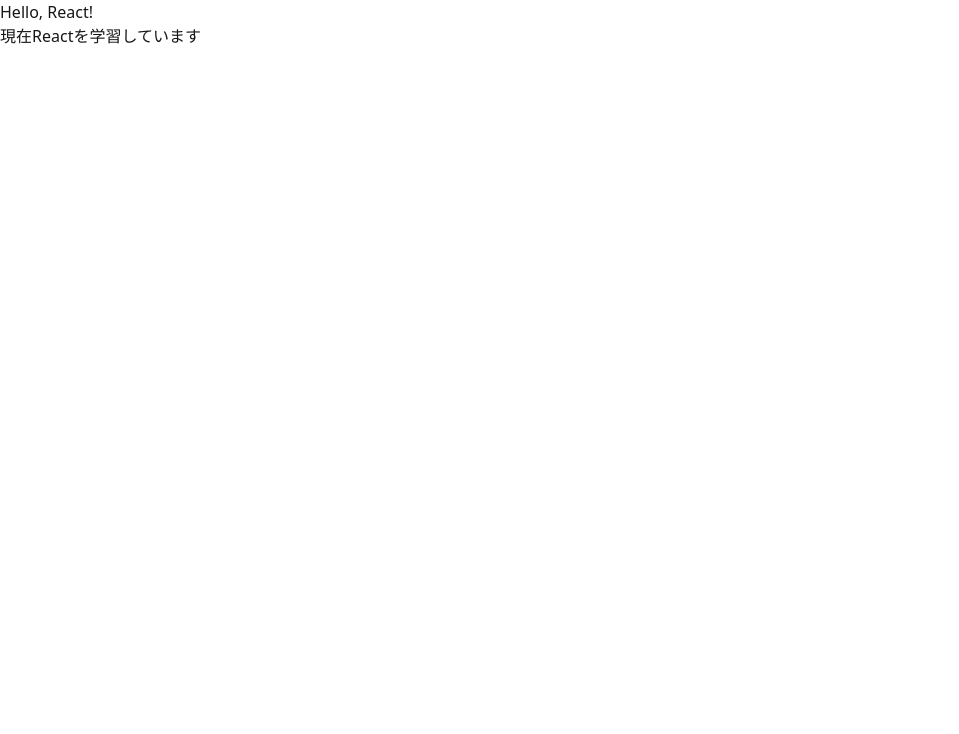
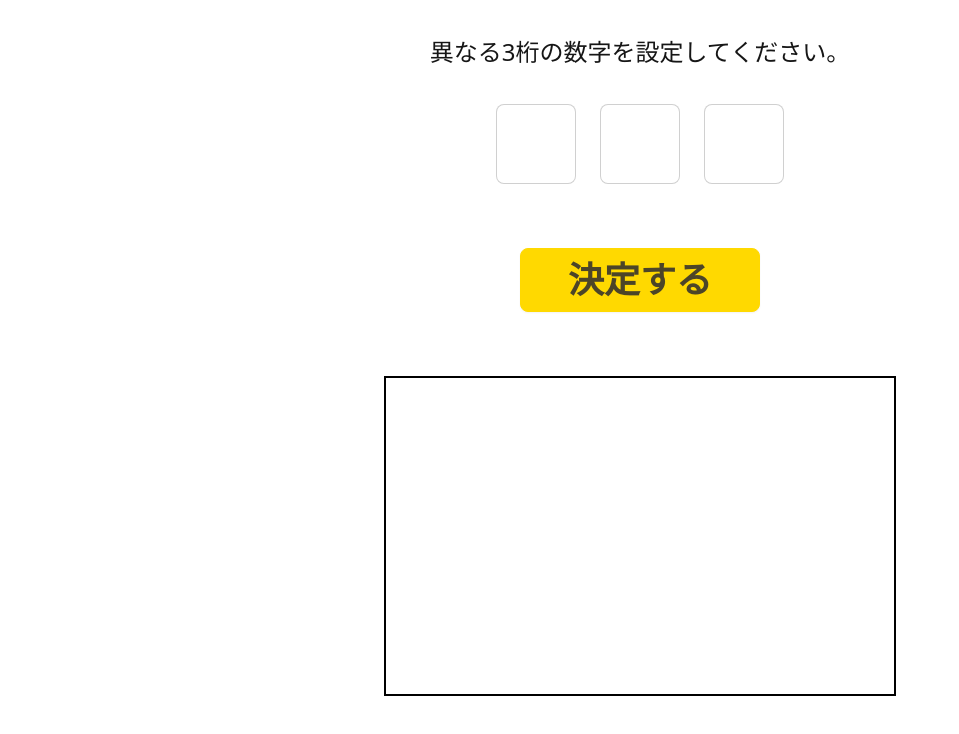
Before and after one commit to akira0716/number-prediction-game, a React app: page /game in a window 1280 px wide. Shown: the top 734 px of the page, without its empty margins (0-959 px from the left). Built offline with nearby package versions, Linux system fonts and the light colour scheme.

Commit message:
画面作成 ver1.0

```diff
--- a/src/App.jsx
+++ b/src/App.jsx
@@ -1,10 +1,16 @@
 import React from "react";
+import { Routes, Route } from "react-router-dom";
+
+import Home from "./routes/Home";
+import PlayDisp01 from "./routes/PlayDisp01";
 
 const App = () => {
   return (
     <>
-      <h1>Hello, React!</h1>
-      <p>現在Reactを学習しています</p>
+      <Routes>
+        <Route path="/" element={<Home />} />
+        <Route path="/game" element={<PlayDisp01 />} />
+      </Routes>
     </>
   );
 };
--- /dev/null
+++ b/src/components/ModalBase.jsx
@@ -0,0 +1,51 @@
+import React from "react";
+
+const ModalBase = ({ windowType }) => {
+  let contents = null;
+
+  switch (windowType) {
+    case "Home":
+      contents = (
+        <>
+          <h3 className="text-4xl py-7 px-3">
+            ルームID: <span>12345</span>
+          </h3>
+          <p className="text-3xl text-center">参加者を待っています</p>
+          <p className="text-center my-4">
+            <span className="loading loading-spinner loading-lg"></span>
+          </p>
+          <div className="modal-action">
+            <form method="dialog">
+              <button className="btn">キャンセル</button>
+            </form>
+          </div>
+        </>
+      );
+      break;
+
+    default:
+      contents = (
+        <>
+          <h3 className="font-bold text-lg">Hello!</h3>
+          <p className="py-4">
+            Press ESC key or click the button below to close
+          </p>
+          <div className="modal-action">
+            <form method="dialog">
+              {/* if there is a button in form, it will close the modal */}
+              <button className="btn">Close</button>
+            </form>
+          </div>
+        </>
+      );
+      break;
+  }
+
+  return (
+    <dialog id="my_modal_1" className="modal">
+      <div className="modal-box">{contents}</div>
+    </dialog>
+  );
+};
+
+export default ModalBase;
--- a/src/main.jsx
+++ b/src/main.jsx
@@ -1,5 +1,7 @@
 import React from "react";
 import { createRoot } from "react-dom/client";
+
+import { BrowserRouter } from "react-router-dom";
 
 import App from "./App";
 
@@ -7,4 +9,8 @@
 
 const rootElem = document.getElementById("root");
 const root = createRoot(rootElem);
-root.render(<App />);
+root.render(
+  <BrowserRouter>
+    <App />
+  </BrowserRouter>
+);
--- /dev/null
+++ b/src/routes/Home.jsx
@@ -0,0 +1,45 @@
+import React from "react";
+import ModalBase from "../components/ModalBase";
+import { useNavigate } from "react-router-dom";
+
+const Home = () => {
+  const navigate = useNavigate();
+
+  // ボタン[募集する]押下時
+  const onClickBtnInvite = () => {
+    // Todo : サーバーにイベント送信しルームIDを要求する。
+    // Todo : サーバーからルームID受信後に表示。
+    document.getElementById("my_modal_1").showModal();
+  };
+
+  const onClickBtnJoin = () => {
+    navigate("/game");
+  };
+
+  return (
+    <>
+      <div>
+        <h1 className="text-6xl text-center py-28">Number Prediction Game</h1>
+        <div className="text-center py-2">
+          <button
+            className="btn btn-active btn-primary w-3/4 h-20 text-4xl rounded-3xl"
+            onClick={onClickBtnInvite}
+          >
+            募集する
+          </button>
+        </div>
+        <div className="text-center py-2">
+          <button
+            className="btn btn-secondary  w-3/4 h-20 text-4xl rounded-3xl"
+            onClick={onClickBtnJoin}
+          >
+            参加する
+          </button>
+        </div>
+      </div>
+      <ModalBase windowType={"Home"} />
+    </>
+  );
+};
+
+export default Home;
--- /dev/null
+++ b/src/routes/PlayDisp01.jsx
@@ -0,0 +1,91 @@
+import React, { useState } from "react";
+
+const initValue = {
+  value1: "",
+  value2: "",
+  value3: "",
+};
+
+const PlayDisp01 = () => {
+  const [gameState, setGameState] = useState(0);
+  const [inputValue, setInputValue] = useState(initValue);
+
+  const onClickBtnDecide = () => {
+    setGameState(1);
+    setInputValue(initValue);
+  };
+
+  const onClickBtnPrediction = () => {
+    setGameState((value) => value + 1);
+  };
+
+  const onChangeInputValue = (e) => {
+    const { name, value } = e.target;
+    const newValue = value.slice(0, 1);
+    if (isNaN(newValue)) {
+      return;
+    }
+    setInputValue({ ...inputValue, [name]: newValue });
+  };
+
+  return (
+    <>
+      <div className="">
+        <h3 className="text-center text-2xl py-9">
+          {gameState == 0
+            ? "異なる3桁の数字を設定してください。"
+            : "相手の3桁の数字を予想してください。"}
+        </h3>
+        <div className="flex justify-center gap-6">
+          <div>
+            <input
+              type="text"
+              name="value1"
+              value={inputValue.value1}
+              onChange={onChangeInputValue}
+              className="input input-bordered w-20 h-20 text-5xl text-center"
+            />
+          </div>
+          <div>
+            <input
+              type="text"
+              name="value2"
+              value={inputValue.value2}
+              onChange={onChangeInputValue}
+              className="input input-bordered w-20 h-20 text-5xl text-center"
+            />
+          </div>
+          <div>
+            <input
+              type="text"
+              name="value3"
+              value={inputValue.value3}
+              onChange={onChangeInputValue}
+              className="input input-bordered w-20 h-20 text-5xl text-center"
+            />
+          </div>
+        </div>
+        <div className="py-16 text-center">
+          {gameState === 0 ? (
+            <button
+              className="btn btn-primary w-60 h-16 text-4xl"
+              onClick={onClickBtnDecide}
+            >
+              決定する
+            </button>
+          ) : (
+            <button
+              className="btn btn-primary w-60 h-16 text-4xl"
+              onClick={onClickBtnPrediction}
+            >
+              予想する
+            </button>
+          )}
+        </div>
+        <div className="mx-auto w-3/4 max-w-lg h-80 border-2 border-black"></div>
+      </div>
+    </>
+  );
+};
+
+export default PlayDisp01;
```
